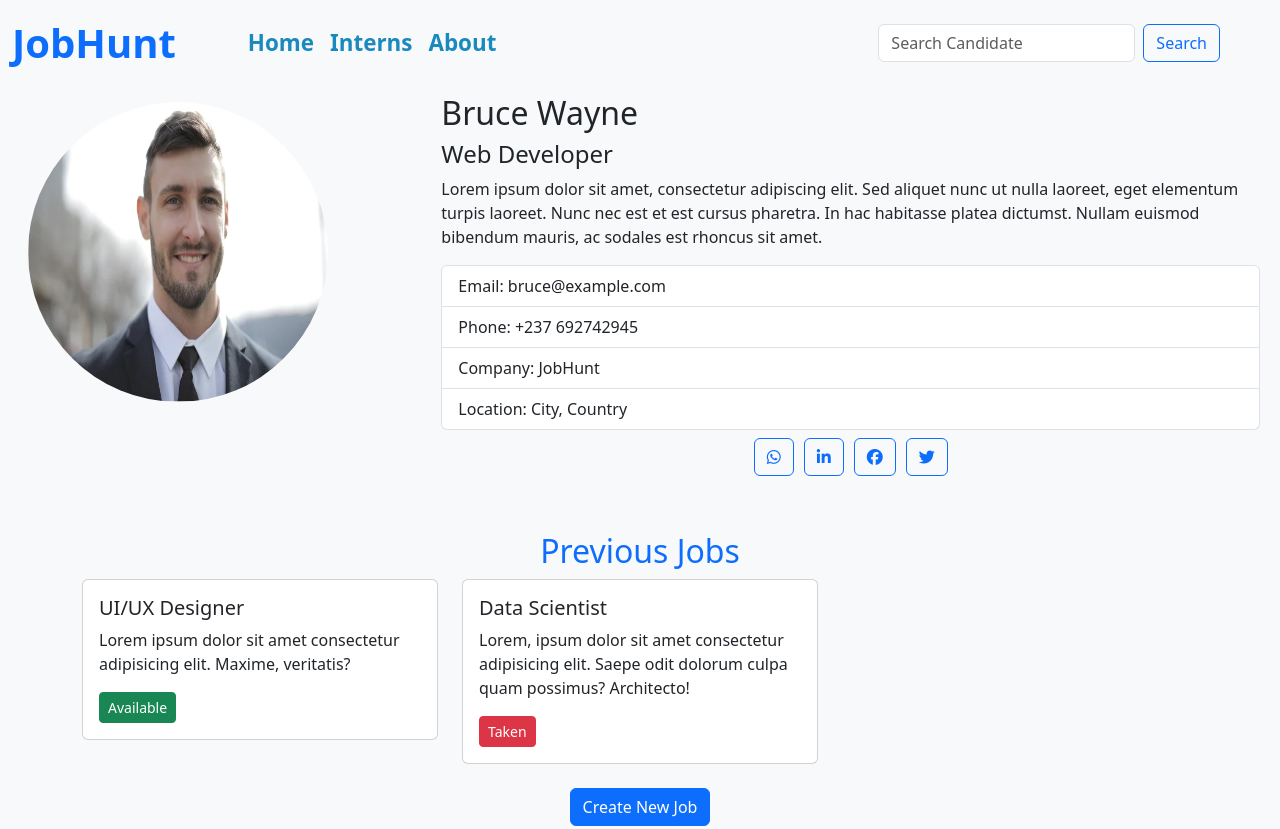
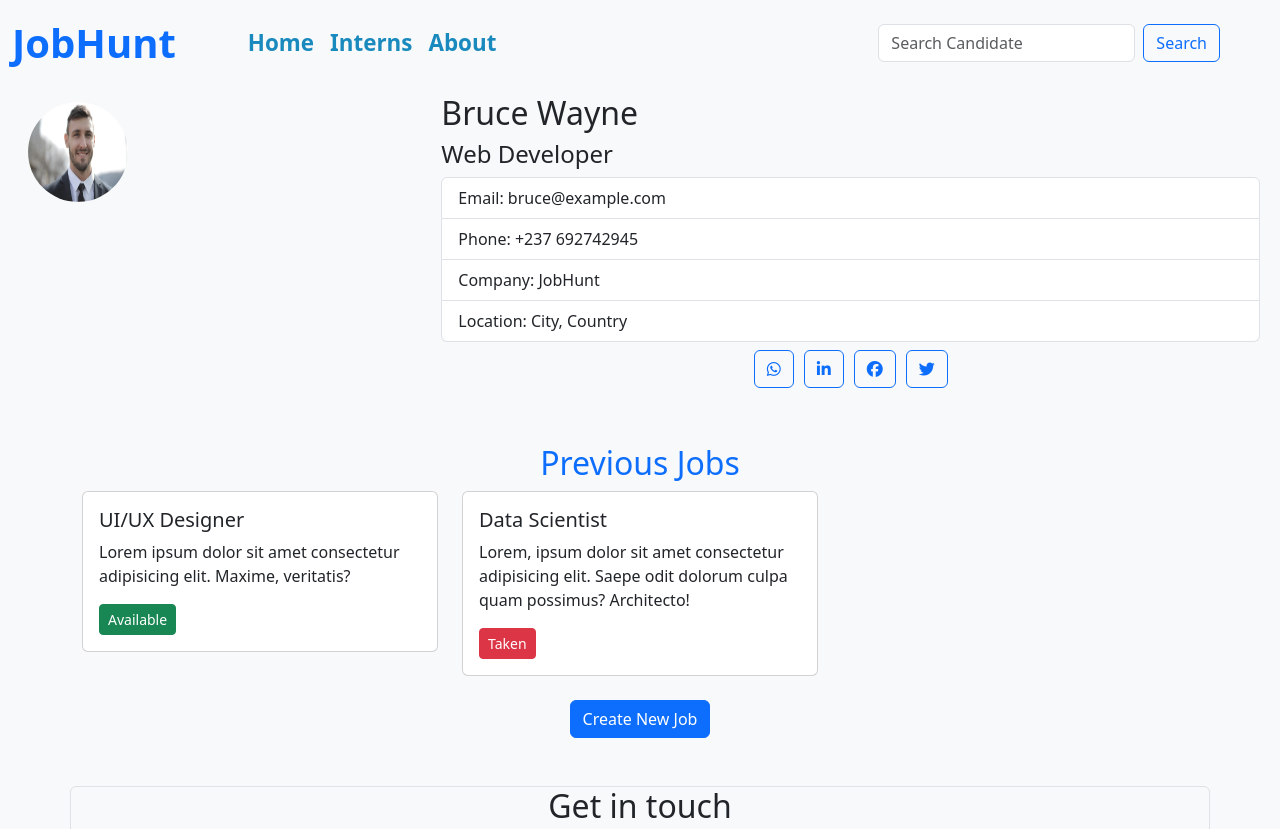
Before and after one commit to Hire-Hub/Company-Workplace, a plain HTML site: page Layout-5/components/home/index.html in a window 1280 px wide. Shown: the top 829 px of the page. Drawn offline with nearby package versions, Linux system fonts and the light colour scheme.

Commit message:
deleted employer's desctiption

```diff
--- a/Layout-5/components/home/index.html
+++ b/Layout-5/components/home/index.html
@@ -64,9 +64,6 @@
         <div class="col-md-8">
           <h2>Bruce Wayne</h2>
           <h4>Web Developer</h4>
-          <p>Lorem ipsum dolor sit amet, consectetur adipiscing elit. Sed aliquet nunc ut nulla laoreet, eget elementum
-            turpis laoreet. Nunc nec est et est cursus pharetra. In hac habitasse platea dictumst. Nullam euismod
-            bibendum mauris, ac sodales est rhoncus sit amet.</p>
           <ul class="list-group">
             <li class="list-group-item">Email: bruce@example.com</li>
             <li class="list-group-item">Phone: +237 692742945</li>
--- a/Layout-5/components/home/style.css
+++ b/Layout-5/components/home/style.css
@@ -53,10 +53,13 @@
 
 #image{
     border-radius: 200%;
-    width: 300px;
-    height: 300px;
+    width: 100px;
+    height: 100px;
     /* border: 2px solid black; */
-    background-size: cover;
+    /* background-size: cover; */
+    display: flex;
+    justify-content: center;
+    align-items: center;
 }
 
 .text{
```
